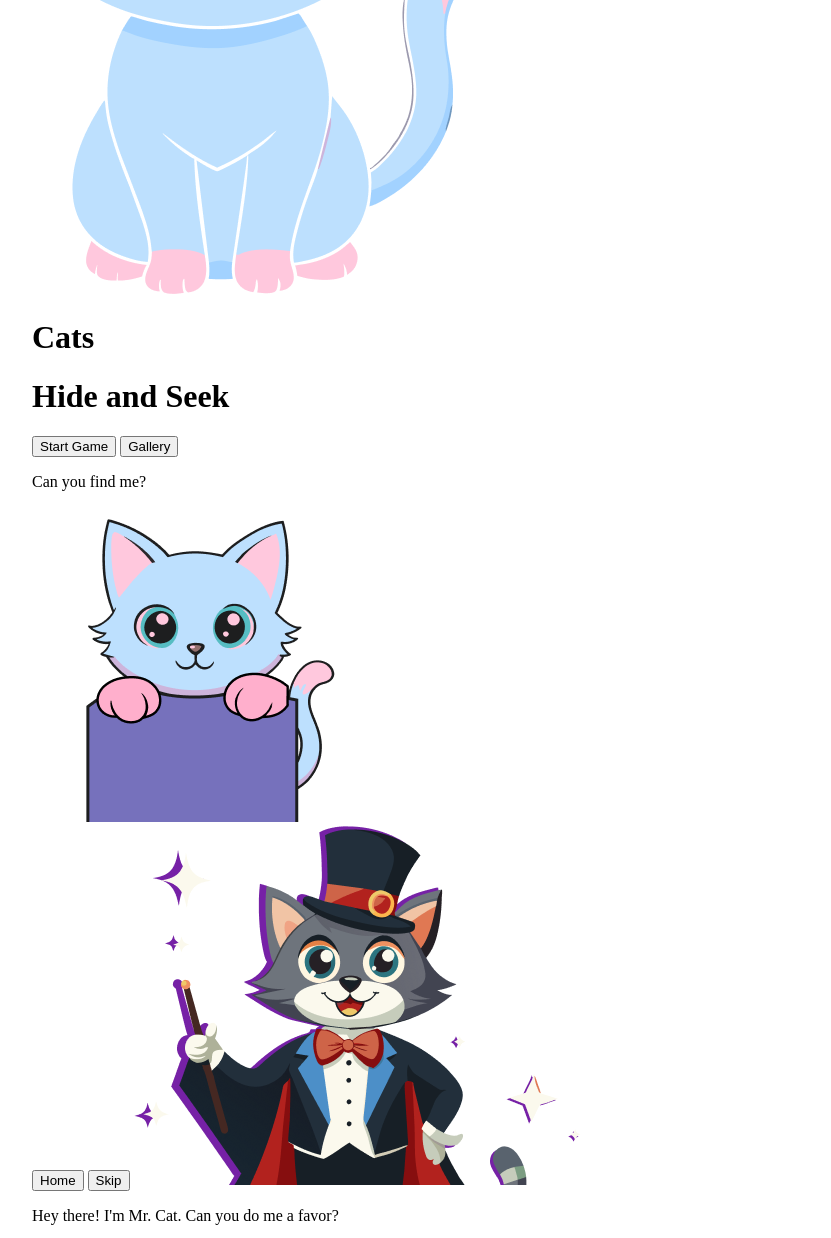
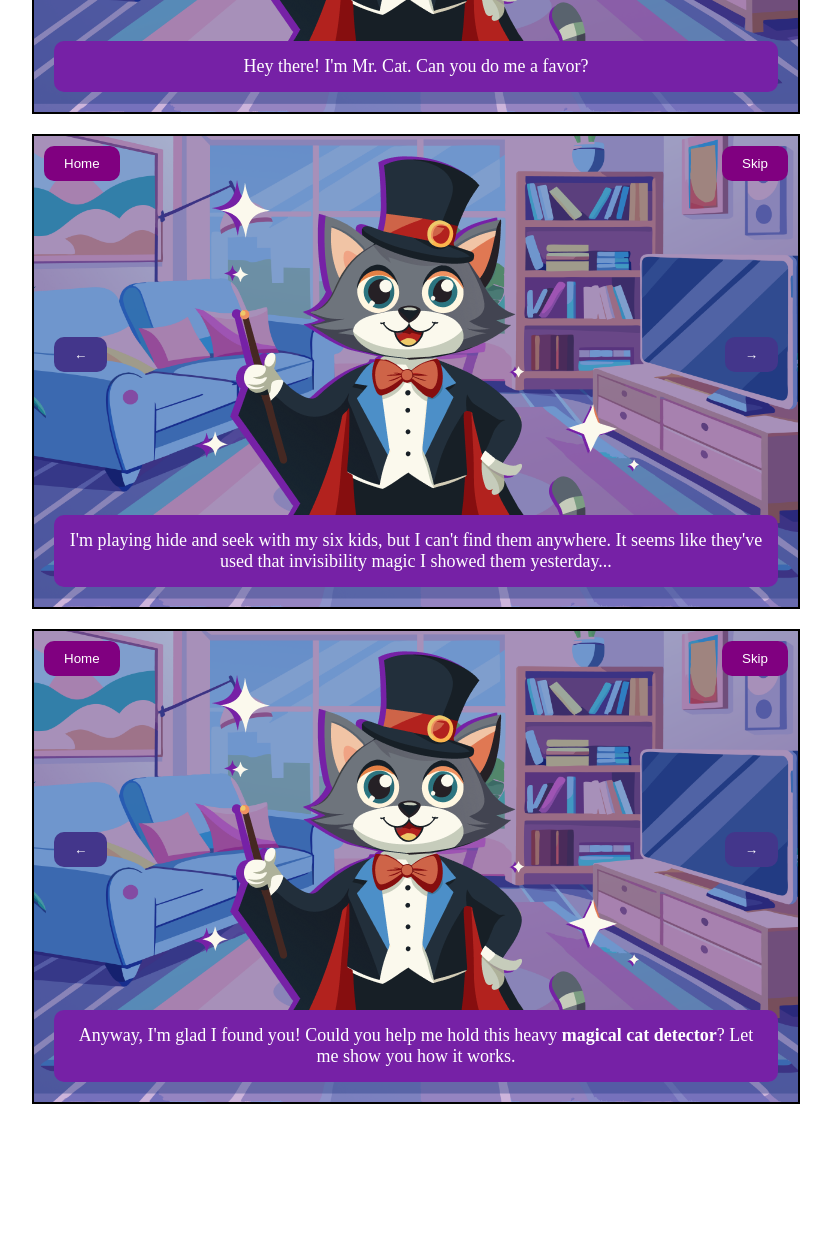
Before and after one commit to ProfessorKolodziej/final-project-spring-2024-cats-hide-and-seek, a website: page src/index.html in a window 1280 px wide. Shown: the part 360-1598 px from the top of the page, without its empty margins (224-1055 px from the left). After the commit the page ends 1484 px from the top, so only its background shows below. Drawn offline with Linux system fonts and the light colour scheme.

Commit message:
Created the CSS part of the STORY
STORY1, 2, and 3

```diff
--- a/src/css/style.css
+++ b/src/css/style.css
@@ -24,3 +24,289 @@ to help you out.
 		max-width: 768px;
 	}
 }
+
+/* Zekai's work on story1/2/3 section below */
+
+/* Hiding components except story 1, 2, and 3 */
+.notification,
+.home,
+.tutorial1,
+.tutorial2,
+.tutorial3,
+.tutorial4,
+.game,
+.pausepage,
+.endscene {
+	display: none;
+}
+
+.story1,
+.story2,
+.story3 {
+	background-image: url("../images/Story_background.png");
+	background-size: cover;
+	background-position: center;
+}
+
+
+/* Story 1 styling */
+.story1 {
+	position: relative;
+	margin: 20px auto;
+	max-width: 100%;
+	background-color: #FFFFFF;
+	border: 2px solid #000000;
+	padding: 20px;
+}
+
+/* Button styling */
+.story1 .story-home,
+.story1 .story-skip {
+	position: absolute;
+	top: 10px;
+	padding: 10px 20px;
+	background-color: purple;
+	color: #FFFFFF;
+	border: none;
+	cursor: pointer;
+	border-radius: 10px;
+}
+
+.story1 .story-home {
+	left: 10px;
+}
+
+.story1 .story-skip {
+	right: 10px;
+}
+
+/* Image styling */
+.story1 img {
+	display: block;
+	margin: 0 auto;
+	max-width: 100%;
+	height: auto;
+}
+
+/* Paragraph styling */
+.story1 .story-chat {
+	font-size: 18px;
+	text-align: center;
+	margin: 0 auto;
+	padding: 0px;
+	color: white;
+}
+
+/* Next button styling */
+.story1 .story-next {
+	position: absolute;
+	bottom: 50%;
+	right: 20px;
+	padding: 10px 20px;
+	background-color: #43368B;
+	color: #FFFFFF;
+	border: none;
+	cursor: pointer;
+	border-radius: 10px;
+}
+
+/* Story 2 styling */
+.story2 {
+	position: relative;
+	margin: 20px auto;
+	max-width: 100%;
+	background-color: #FFFFFF;
+	border: 2px solid #000000;
+	padding: 20px;
+}
+
+/* Button styling */
+.story2 .story-home,
+.story2 .story-skip {
+	position: absolute;
+	top: 10px;
+	padding: 10px 20px;
+	background-color: purple;
+	color: #FFFFFF;
+	border: none;
+	cursor: pointer;
+	border-radius: 10px;
+}
+
+.story2 .story-home {
+	left: 10px;
+}
+
+.story2 .story-skip {
+	right: 10px;
+}
+
+/* Image styling */
+.story2 img {
+	display: block;
+	margin: 0 auto;
+	max-width: 100%;
+	height: auto;
+}
+
+/* Paragraph styling */
+.story2 .story-chat {
+	font-size: 18px;
+	text-align: center;
+	margin: 0 auto;
+	padding: 0px;
+	/* margin-top: 20px; */
+	color: white
+}
+
+/* Previous button styling */
+.story2 .story-prev {
+	position: absolute;
+	bottom: 50%;
+	left: 20px;
+	padding: 10px 20px;
+	background-color: #43368B;
+	color: #FFFFFF;
+	border: none;
+	cursor: pointer;
+	border-radius: 10px;
+}
+
+/* Next button styling */
+.story2 .story-next {
+	position: absolute;
+	bottom: 50%;
+	right: 20px;
+	padding: 10px 20px;
+	background-color: #43368B;
+	color: #FFFFFF;
+	border: none;
+	cursor: pointer;
+	border-radius: 10px;
+}
+
+/* Story 3 styling */
+.story3 {
+	position: relative;
+	margin: 20px auto;
+	max-width: 100%;
+	background-color: #FFFFFF;
+	border: 2px solid #000000;
+	padding: 20px;
+}
+
+/* Button styling */
+.story3 .story-home,
+.story3 .story-skip {
+	position: absolute;
+	top: 10px;
+	padding: 10px 20px;
+	background-color: purple;
+	color: #FFFFFF;
+	border: none;
+	cursor: pointer;
+	border-radius: 10px;
+}
+
+.story3 .story-home {
+	left: 10px;
+}
+
+.story3 .story-skip {
+	right: 10px;
+}
+
+/* Image styling */
+.story3 img {
+	display: block;
+	margin: 0 auto;
+	max-width: 100%;
+	height: auto;
+}
+
+/* Paragraph styling */
+.story3 .story-chat {
+	font-size: 18px;
+	text-align: center;
+	margin: 0 auto;
+	padding: 0px;
+	/* margin-top: 20px; */
+	color: white
+}
+
+/* Next button styling */
+.story3 .story-next {
+	position: absolute;
+	bottom: 50%;
+	right: 20px;
+	padding: 10px 20px;
+	background-color: #43368B;
+	color: #FFFFFF;
+	border: none;
+	cursor: pointer;
+	border-radius: 10px;
+}
+
+/* Previous button styling */
+.story3 .story-prev {
+	position: absolute;
+	bottom: 50%;
+	left: 20px;
+	padding: 10px 20px;
+	background-color: #43368B;
+	color: #FFFFFF;
+	border: none;
+	cursor: pointer;
+	border-radius: 10px;
+}
+
+.story1 .story-chat {
+	position: relative;
+	background-color: #7621A6;
+	border-radius: 10px;
+	padding: 15px;
+	/* margin-top: 20px; */
+}
+
+.story1 .story-chat::before {
+	content: "";
+	position: absolute;
+	top: 100%;
+	left: 50%;
+	border: 12px solid transparent;
+	transform: translateX(-50%);
+}
+
+.story2 .story-chat {
+	position: relative;
+	background-color: #7621A6;
+	border-radius: 10px;
+	padding: 15px;
+	/* margin-top: 20px; */
+}
+
+.story2 .story-chat::before {
+	content: "";
+	position: absolute;
+	top: 100%;
+	left: 50%;
+	border: 12px solid transparent;
+	transform: translateX(-50%);
+}
+
+.story3 .story-chat {
+	position: relative;
+	background-color: #7621A6;
+	border-radius: 10px;
+	padding: 15px;
+	/* margin-top: 20px; */
+}
+
+.story3 .story-chat::before {
+	content: "";
+	position: absolute;
+	top: 100%;
+	left: 50%;
+	border: 12px solid transparent;
+	transform: translateX(-50%);
+}
--- a/src/index.html
+++ b/src/index.html
@@ -40,10 +40,10 @@
 			<button class="story-home">Home</button>
 			<button class="story-skip">Skip</button>
 			<img src="images/MrCat.png">
-			<button class="story-prev">←</button>
 			<p class="story-chat">I'm playing hide and seek with my six kids,
 				but I can't find them anywhere. It seems like they've used
 				that invisibility magic I showed them yesterday...</p>
+			<button class="story-prev">←</button>
 			<button class="story-next">→</button>
 		</div>
 
@@ -51,10 +51,10 @@
 			<button class="story-home">Home</button>
 			<button class="story-skip">Skip</button>
 			<img src="images/MrCat.png">
-			<button class="story-prev">←</button>
 			<p class="story-chat">Anyway, I'm glad I found you! Could you help
 				me hold this heavy <b>magical cat detector</b>? Let me show you
 				how it works.</p>
+			<button class="story-prev">←</button>
 			<button class="story-next">→</button>
 		</div>
 
```
Also changed, not shown: src/images/Story_background.png (added), 1 other file.
